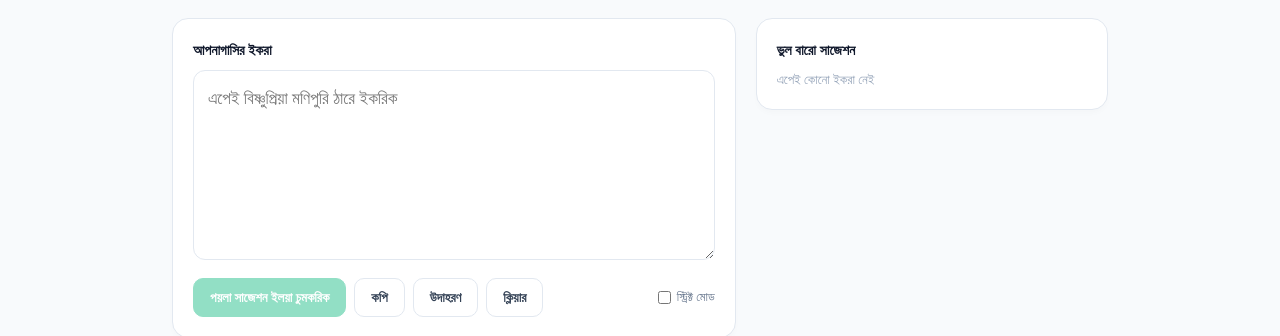
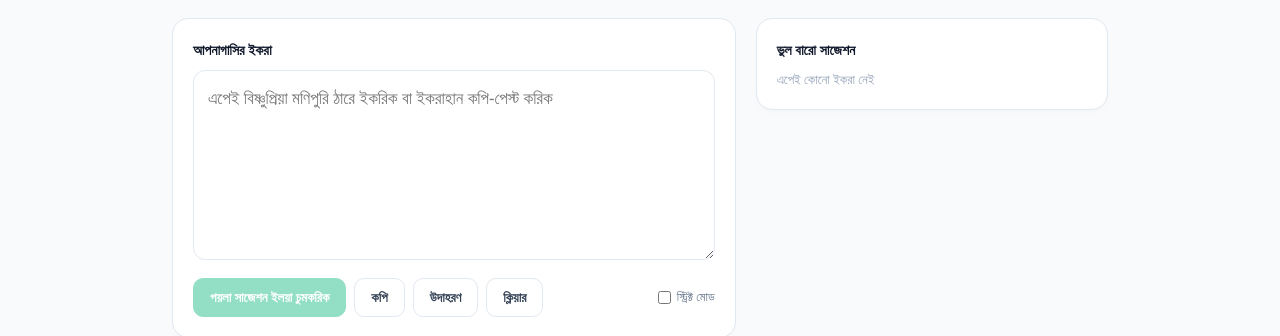
Before and after one commit to ashim2k/imarthar.com, a website: page spellcheck.html in a window 1280 px wide. Shown: the part 281-617 px from the top of the page. Drawn offline with Linux system fonts and the light colour scheme.

Commit message:
Update spellcheck.html

```diff
--- a/spellcheck.html
+++ b/spellcheck.html
@@ -112,7 +112,7 @@
     <div class="stack">
       <div class="card">
         <h2>আপনাগাসির ইকরা <small id="count"></small></h2>
-        <textarea id="input" spellcheck="false" placeholder="এপেই বিষ্ণুপ্রিয়া মণিপুরি ঠারে ইকরিক"></textarea>
+        <textarea id="input" spellcheck="false" placeholder="এপেই বিষ্ণুপ্রিয়া মণিপুরি ঠারে ইকরিক বা ইকরাহান কপি-পেস্ট করিক"></textarea>
         <div class="toolbar">
           <button class="btn primary" id="fixAll" disabled>পয়লা সাজেশন ইলয়া চুমকরিক</button>
           <button class="btn" id="copy">কপি</button>
```
